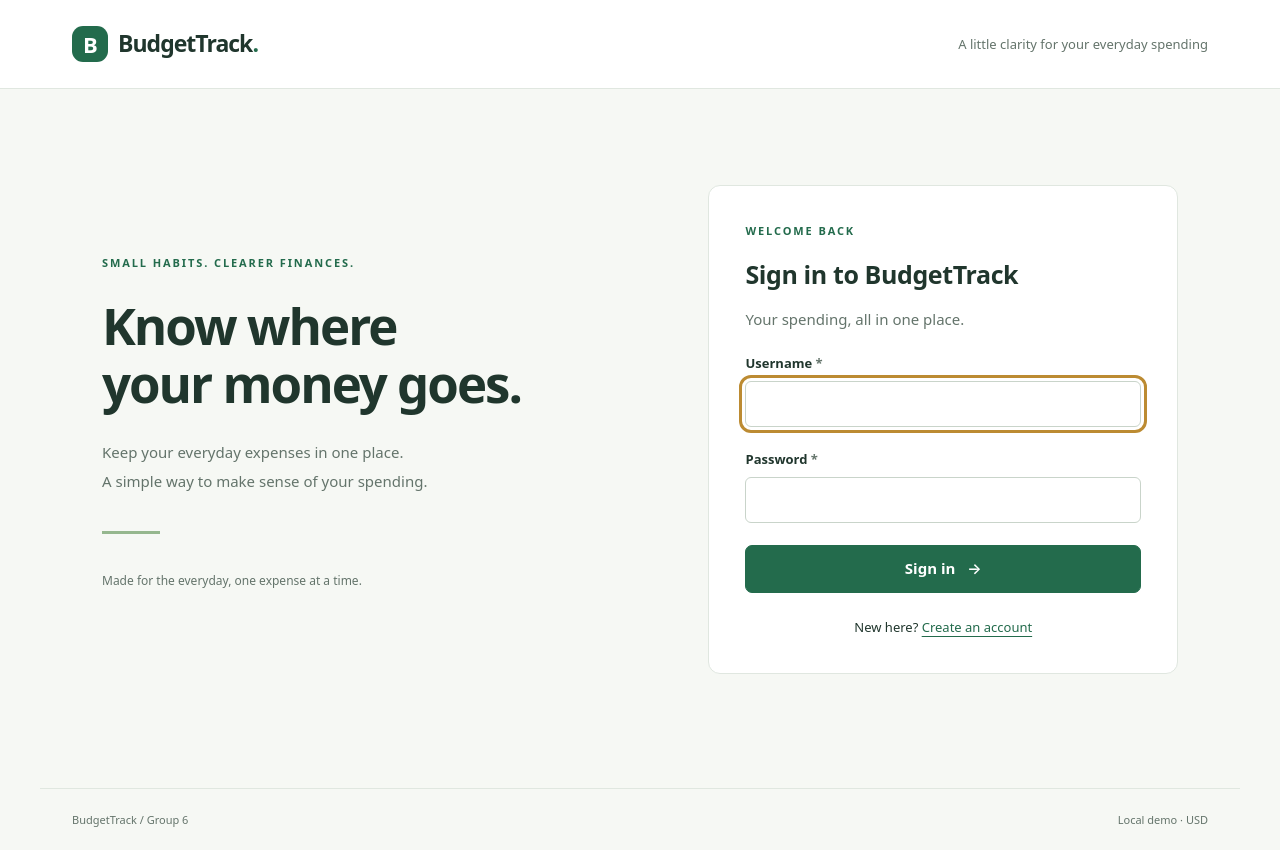
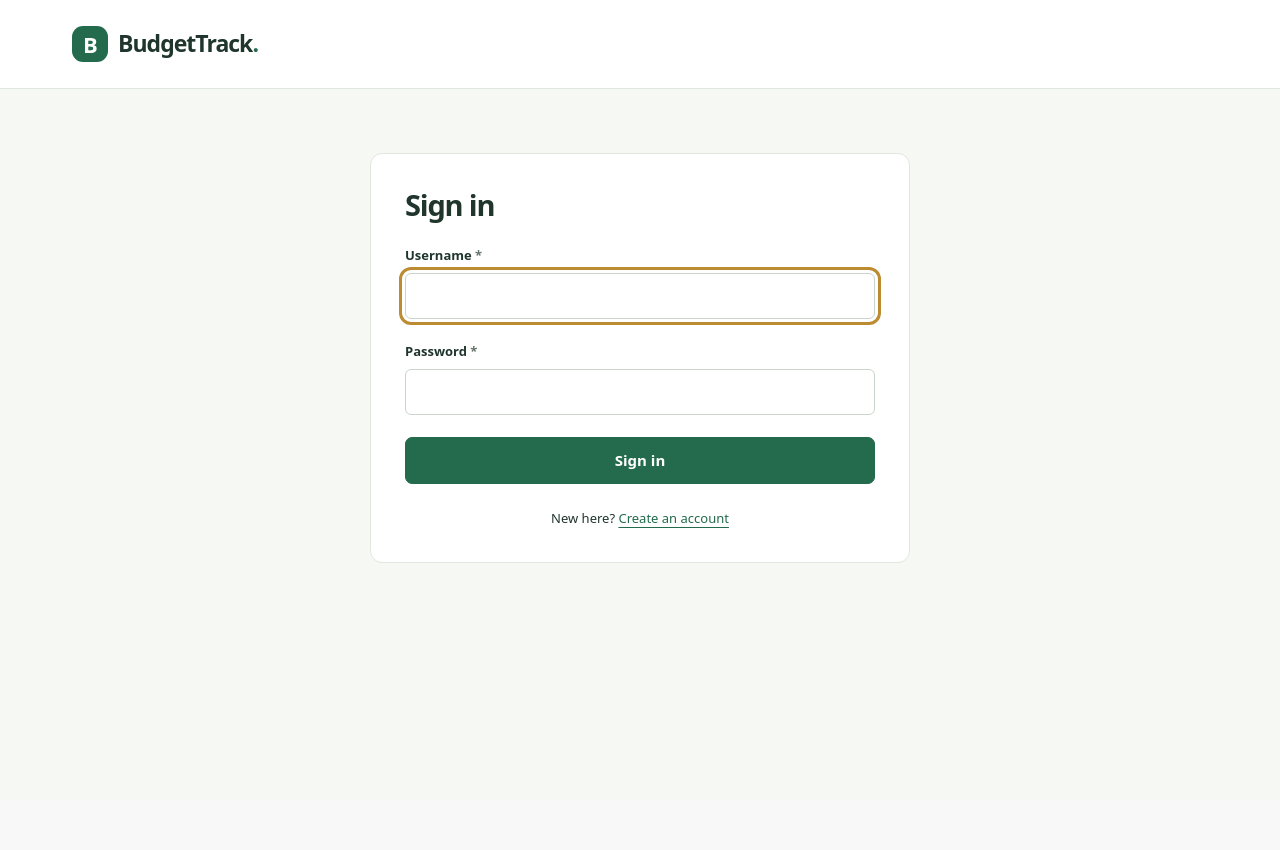
Before and after one commit to Tevik98/budgettrack, a Django app: page /accounts/login/ in a window 1280 px wide. After the commit the page ends 563 px from the top, so only its background shows below. Run offline with Django 5.2, Linux system fonts and the light colour scheme.

Commit message:
Simplify app screens and remove decorative copy

```diff
--- a/tracking/templates/registration/login.html
+++ b/tracking/templates/registration/login.html
@@ -1,6 +1,5 @@
 {% extends 'tracking/base.html' %}
 {% block title %}Sign in{% endblock %}
 {% block content %}
-<div class="auth-layout"><section class="auth-intro"><p class="eyebrow">SMALL HABITS. CLEARER FINANCES.</p><h1>Know where<br>your money goes.</h1><p>Keep your everyday expenses in one place.<br>A simple way to make sense of your spending.</p><div class="intro-line"></div><p class="small">Made for the everyday, one expense at a time.</p></section>
-<section class="card auth-card"><p class="eyebrow">WELCOME BACK</p><h2>Sign in to BudgetTrack</h2><p class="muted">Your spending, all in one place.</p><form method="post">{% csrf_token %}{% include 'tracking/fields.html' %}{% if next %}<input type="hidden" name="next" value="{{ next }}">{% endif %}<button class="button full" type="submit">Sign in <span aria-hidden="true">→</span></button></form><p class="auth-switch">New here? <a href="{% url 'signup' %}">Create an account</a></p></section></div>
+<section class="card form-card"><h1>Sign in</h1><form method="post">{% csrf_token %}{% include 'tracking/fields.html' %}{% if next %}<input type="hidden" name="next" value="{{ next }}">{% endif %}<button class="button full" type="submit">Sign in</button></form><p class="auth-switch">New here? <a href="{% url 'signup' %}">Create an account</a></p></section>
 {% endblock %}
--- a/tracking/templates/registration/signup.html
+++ b/tracking/templates/registration/signup.html
@@ -1,3 +1,3 @@
 {% extends 'tracking/base.html' %}
 {% block title %}Create account{% endblock %}
-{% block content %}<section class="card form-card"><p class="eyebrow">A FRESH START</p><h1>Create your account</h1><p class="muted">Start with eight everyday categories. Add your own anytime.</p><form method="post">{% csrf_token %}{% include 'tracking/fields.html' %}<button class="button full" type="submit">Create account</button></form><p class="auth-switch">Already have an account? <a href="{% url 'login' %}">Sign in</a></p></section>{% endblock %}
+{% block content %}<section class="card form-card"><h1>Create your account</h1><form method="post">{% csrf_token %}{% include 'tracking/fields.html' %}<button class="button full" type="submit">Create account</button></form><p class="auth-switch">Already have an account? <a href="{% url 'login' %}">Sign in</a></p></section>{% endblock %}
--- a/tracking/templates/tracking/base.html
+++ b/tracking/templates/tracking/base.html
@@ -19,12 +19,11 @@
     <a href="{% url 'categories' %}" {% if request.resolver_match.url_name == 'categories' %}aria-current="page"{% endif %}>Categories</a>
   </nav>
   <div class="account"><span class="username">{{ user.username }}</span><form action="{% url 'logout' %}" method="post">{% csrf_token %}<button class="text-button" type="submit">Sign out</button></form></div>
-  {% else %}<span class="header-note">A little clarity for your everyday spending</span>{% endif %}
+  {% endif %}
 </div></header>
 <main id="main" class="main">
   {% if messages %}<div aria-live="polite">{% for message in messages %}<div class="notice">{{ message }}</div>{% endfor %}</div>{% endif %}
   {% block content %}{% endblock %}
 </main>
-<footer class="footer"><span>BudgetTrack / Group 6</span><span>Local demo · USD</span></footer>
 </body>
 </html>
--- a/tracking/templates/tracking/budgets.html
+++ b/tracking/templates/tracking/budgets.html
@@ -1,7 +1,7 @@
 {% extends 'tracking/base.html' %}
 {% block title %}Monthly budgets{% endblock %}
 {% block content %}
-<div class="page-heading"><div><p class="eyebrow">MAKE ROOM FOR WHAT MATTERS</p><h1>Monthly budgets</h1><p class="muted">Give your spending a plan, one month at a time.</p></div></div>
+<div class="page-heading"><div><h1>Monthly budgets</h1></div></div>
 <form method="get" class="budget-month">{% include 'tracking/fields.html' with form=month_form %}<button class="button secondary" type="submit">View month</button></form>
 {% if form %}
 <section class="stats" aria-label="Monthly budget summary">
--- a/tracking/templates/tracking/categories.html
+++ b/tracking/templates/tracking/categories.html
@@ -1,3 +1,3 @@
 {% extends 'tracking/base.html' %}
 {% block title %}Categories{% endblock %}
-{% block content %}<div class="page-heading"><div><p class="eyebrow">A PLACE FOR EVERY EXPENSE</p><h1>Your categories</h1><p class="muted">Start with the essentials. Make room for what matters to you.</p></div></div><div class="category-layout"><section class="card category-list"><h2>Expense categories</h2>{% for category in categories %}<div class="category-row"><span>{{ category.name }}</span><span class="tag">{% if category.is_default %}Premade{% else %}Custom{% endif %}</span></div>{% endfor %}</section><section class="card category-form"><h2>Create a category</h2><p class="muted">Custom categories are visible only in your account.</p><form method="post">{% csrf_token %}{% include 'tracking/fields.html' %}<button class="button" type="submit">Add category</button></form></section></div>{% endblock %}
+{% block content %}<div class="page-heading"><div><h1>Your categories</h1></div></div><div class="category-layout"><section class="card category-list"><h2>Expense categories</h2>{% for category in categories %}<div class="category-row"><span>{{ category.name }}</span><span class="tag">{% if category.is_default %}Premade{% else %}Custom{% endif %}</span></div>{% endfor %}</section><section class="card category-form"><h2>Create a category</h2><p class="muted">Custom categories are visible only in your account.</p><form method="post">{% csrf_token %}{% include 'tracking/fields.html' %}<button class="button" type="submit">Add category</button></form></section></div>{% endblock %}
--- a/tracking/templates/tracking/dashboard.html
+++ b/tracking/templates/tracking/dashboard.html
@@ -1,7 +1,7 @@
 {% extends 'tracking/base.html' %}
 {% block title %}Dashboard{% endblock %}
 {% block content %}
-<div class="page-heading"><div><p class="eyebrow">THE BIG PICTURE, MADE SIMPLE</p><h1>Your spending at a glance</h1><p class="muted">Small everyday expenses. A clearer view of the whole month.</p></div><a class="button" href="{% url 'expense_add' %}">+ Add expense</a></div>
+<div class="page-heading"><div><h1>Dashboard</h1></div><a class="button" href="{% url 'expense_add' %}">+ Add expense</a></div>
 <form method="get" class="budget-month">{% include 'tracking/fields.html' with form=month_form %}<button class="button secondary" type="submit">View month</button></form>
 {% if month %}
 <section class="stats dashboard-stats" aria-label="Monthly spending summary">
--- a/tracking/templates/tracking/expense_confirm_delete.html
+++ b/tracking/templates/tracking/expense_confirm_delete.html
@@ -1,3 +1,3 @@
 {% extends 'tracking/base.html' %}
 {% block title %}Delete expense{% endblock %}
-{% block content %}<section class="card form-card"><p class="eyebrow">CONFIRM DELETION</p><h1>Delete this expense?</h1><p class="muted">This removes the entry from your history and spending totals. This cannot be undone.</p><div class="delete-summary"><strong>${{ expense.amount|floatformat:2 }}</strong><p>{{ expense.description|default:'Untitled expense' }}</p><span>{{ expense.category }} · {{ expense.date|date:'M j, Y' }}</span></div><form method="post">{% csrf_token %}<div class="form-actions"><button class="button danger" type="submit">Delete expense</button><a class="button secondary" href="{% url 'expense_list' %}">Keep expense</a></div></form></section>{% endblock %}
+{% block content %}<section class="card form-card"><h1>Delete this expense?</h1><p class="muted">This removes the entry from your history and spending totals. This cannot be undone.</p><div class="delete-summary"><strong>${{ expense.amount|floatformat:2 }}</strong><p>{{ expense.description|default:'Untitled expense' }}</p><span>{{ expense.category }} · {{ expense.date|date:'M j, Y' }}</span></div><form method="post">{% csrf_token %}<div class="form-actions"><button class="button danger" type="submit">Delete expense</button><a class="button secondary" href="{% url 'expense_list' %}">Keep expense</a></div></form></section>{% endblock %}
--- a/tracking/templates/tracking/expense_form.html
+++ b/tracking/templates/tracking/expense_form.html
@@ -1,3 +1,3 @@
 {% extends 'tracking/base.html' %}
 {% block title %}{% if expense %}Edit{% else %}Add{% endif %} expense{% endblock %}
-{% block content %}<a class="back" href="{% url 'expense_list' %}">← Back to expenses</a><section class="card form-card"><p class="eyebrow">KEEP THE LITTLE THINGS IN VIEW</p><h1>{% if expense %}Edit expense{% else %}Add an expense{% endif %}</h1><p class="muted">Enter the details below. Fields marked * are required.</p><form method="post">{% csrf_token %}{% include 'tracking/fields.html' %}<p class="help">Need another category? <a href="{% url 'categories' %}">Create one before entering your expense.</a></p><div class="form-actions"><button class="button" type="submit">{% if expense %}Save changes{% else %}Add expense{% endif %}</button><a class="button secondary" href="{% url 'expense_list' %}">Cancel</a></div></form></section>{% endblock %}
+{% block content %}<a class="back" href="{% url 'expense_list' %}">← Back to expenses</a><section class="card form-card"><h1>{% if expense %}Edit expense{% else %}Add an expense{% endif %}</h1><p class="muted">Enter the details below. Fields marked * are required.</p><form method="post">{% csrf_token %}{% include 'tracking/fields.html' %}<p class="help">Need another category? <a href="{% url 'categories' %}">Create one before entering your expense.</a></p><div class="form-actions"><button class="button" type="submit">{% if expense %}Save changes{% else %}Add expense{% endif %}</button><a class="button secondary" href="{% url 'expense_list' %}">Cancel</a></div></form></section>{% endblock %}
--- a/tracking/templates/tracking/expense_list.html
+++ b/tracking/templates/tracking/expense_list.html
@@ -1,7 +1,7 @@
 {% extends 'tracking/base.html' %}
 {% block title %}Expenses{% endblock %}
 {% block content %}
-<div class="page-heading"><div><p class="eyebrow">YOUR EVERYDAY, ACCOUNTED FOR</p><h1>Expenses</h1><p class="muted">A clear view of what you spend, one entry at a time.</p></div><a class="button" href="{% url 'expense_add' %}"><span aria-hidden="true">+</span> Add expense</a></div>
+<div class="page-heading"><div><h1>Expenses</h1></div><a class="button" href="{% url 'expense_add' %}"><span aria-hidden="true">+</span> Add expense</a></div>
 <section class="stats" aria-label="Spending summary">
   <div class="stat featured"><p>Total spending</p><strong>${{ total|floatformat:2 }}</strong><span>{{ period }} · current filters</span></div>
   <div class="stat"><p>Expenses recorded</p><strong>{{ count }}</strong><span>In this view</span></div>
```
